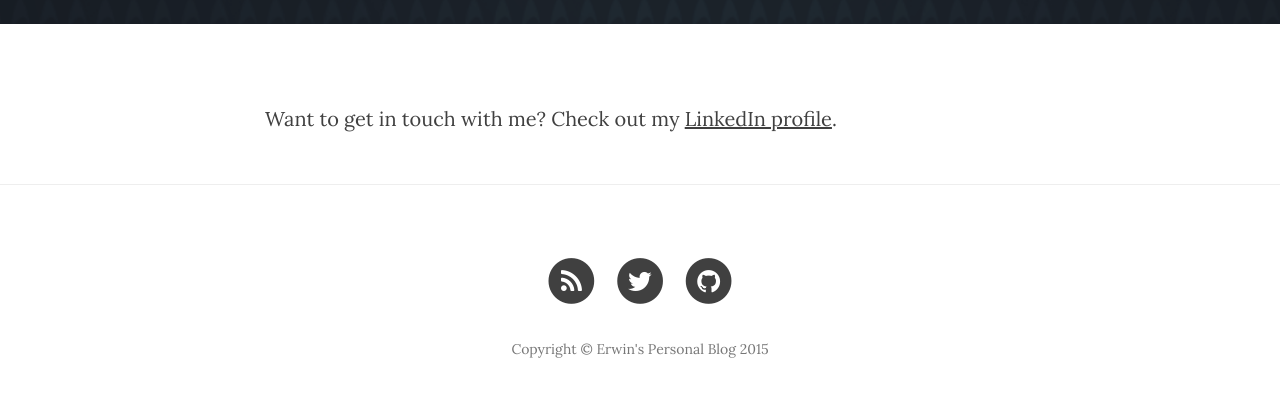
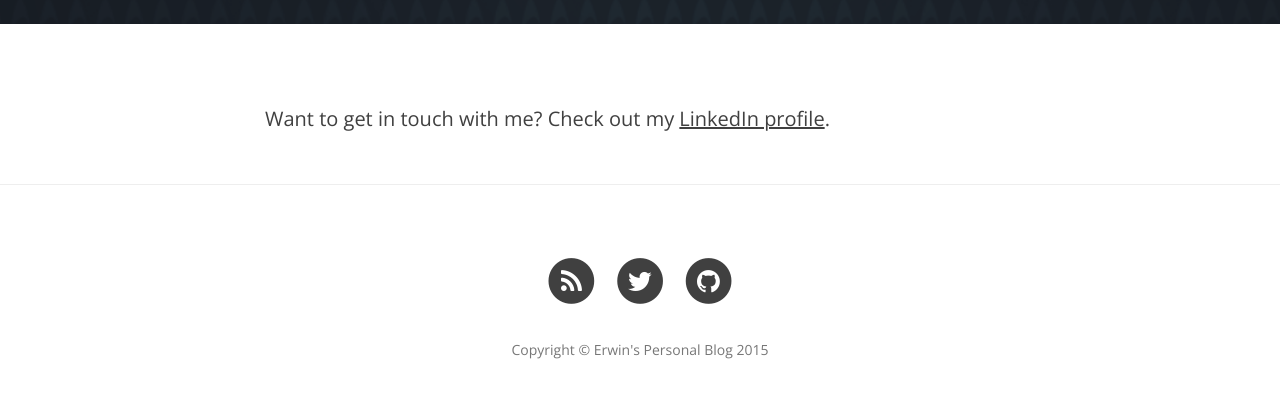
Before and after one commit to eembsen/eembsen.github.io, a Jekyll site: the page built from contact.html, in a window 1280 px wide. Shown: the part 424-822 px from the top of the page. Built offline with Jekyll 4.4.1, drawn with Linux system fonts in a browser that asks for light colours; nearby versions of some CDN libraries.

Commit message:
Repairing about me and such

```diff
--- a/css/clean-blog.css
+++ b/css/clean-blog.css
@@ -1,5 +1,6 @@
 body {
-  font-family: 'Lora', 'Times New Roman', serif;
+  font-family: 'Open Sans', 'Helvetica Neue', Helvetica, Arial, sans-serif;
+  font-weight: 300;
   font-size: 20px;
   color: #404040;
 }
```
